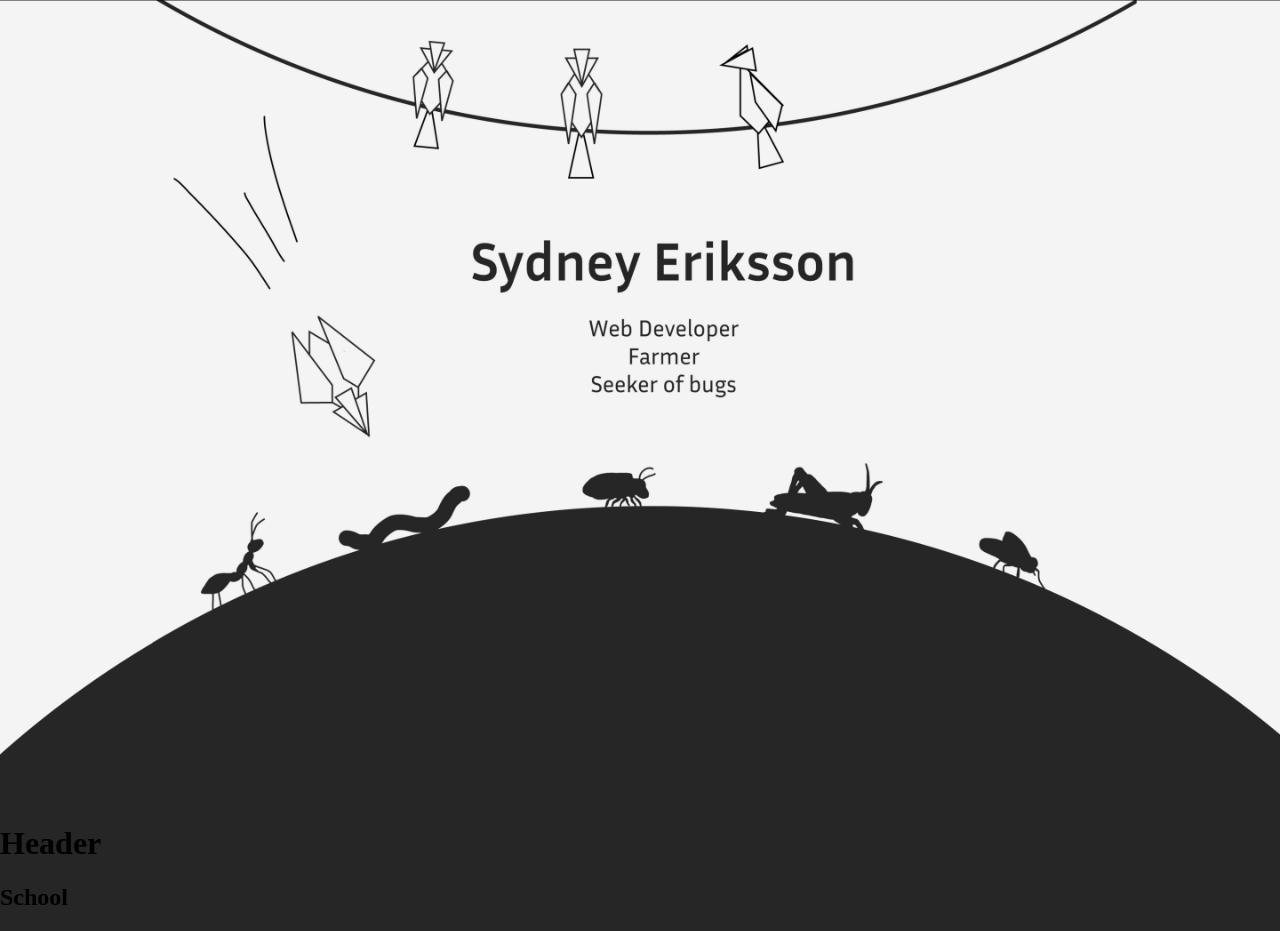
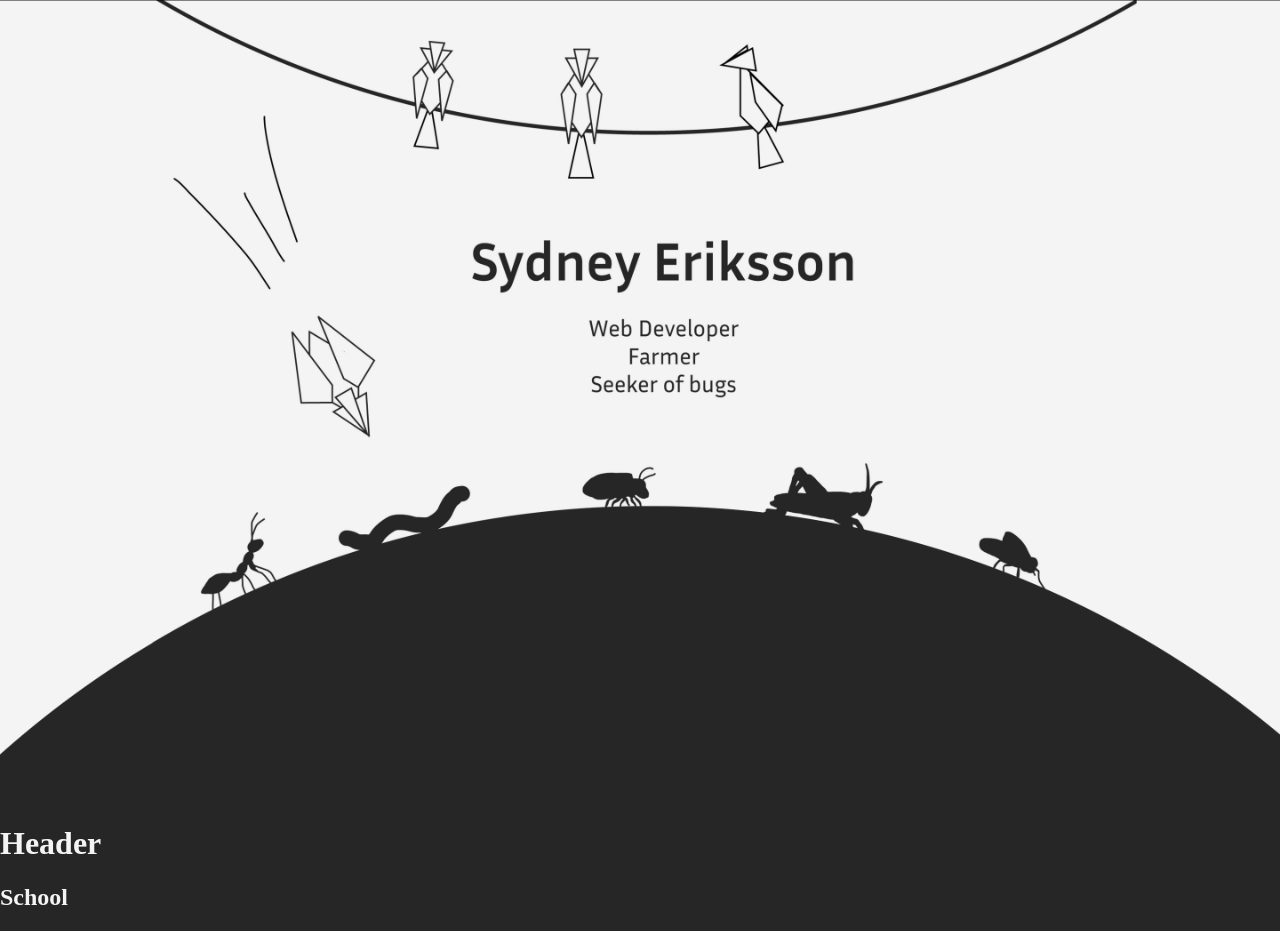
Before and after one commit to sydneyeriksson/sydneyeriksson.github.io, a Jekyll site: the page built from index.md, in a window 1280 px wide. Built offline with Jekyll 4.4.1, drawn with Linux system fonts in a browser that asks for light colours; our own code applies the rules of GitHub Pages for plain Markdown files.

Commit message:
Update default.html

```diff
--- a/_layouts/default.html
+++ b/_layouts/default.html
@@ -8,7 +8,17 @@
       background-color: #262626;
       margin: 0;
       padding: 0;
-      text-color: #F4F4F4;
+      color: #F4F4F4;
+    }
+    /* Content area styles */
+    .content {
+      padding: 20px;
+      box-sizing: border-box;
+      display: flex;
+      flex-direction: column;
+      justify-content: center;
+      align-items: center;
+      z-index: 1;
     }
   </style>
 </head>
```
